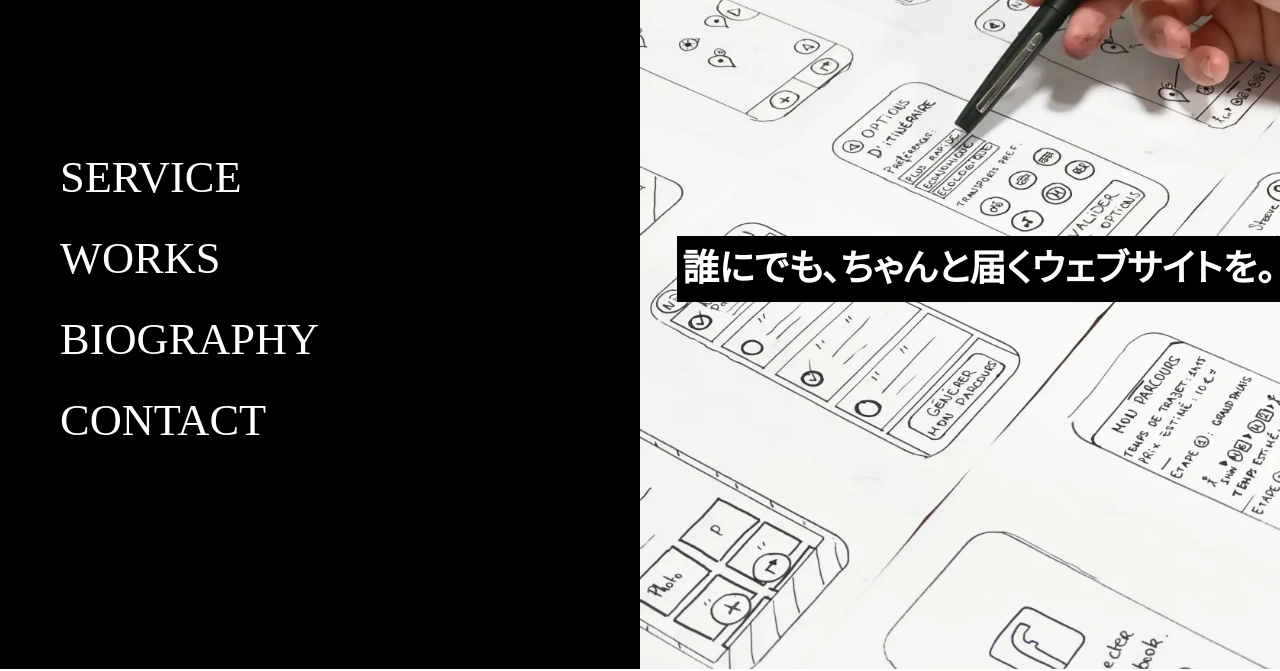
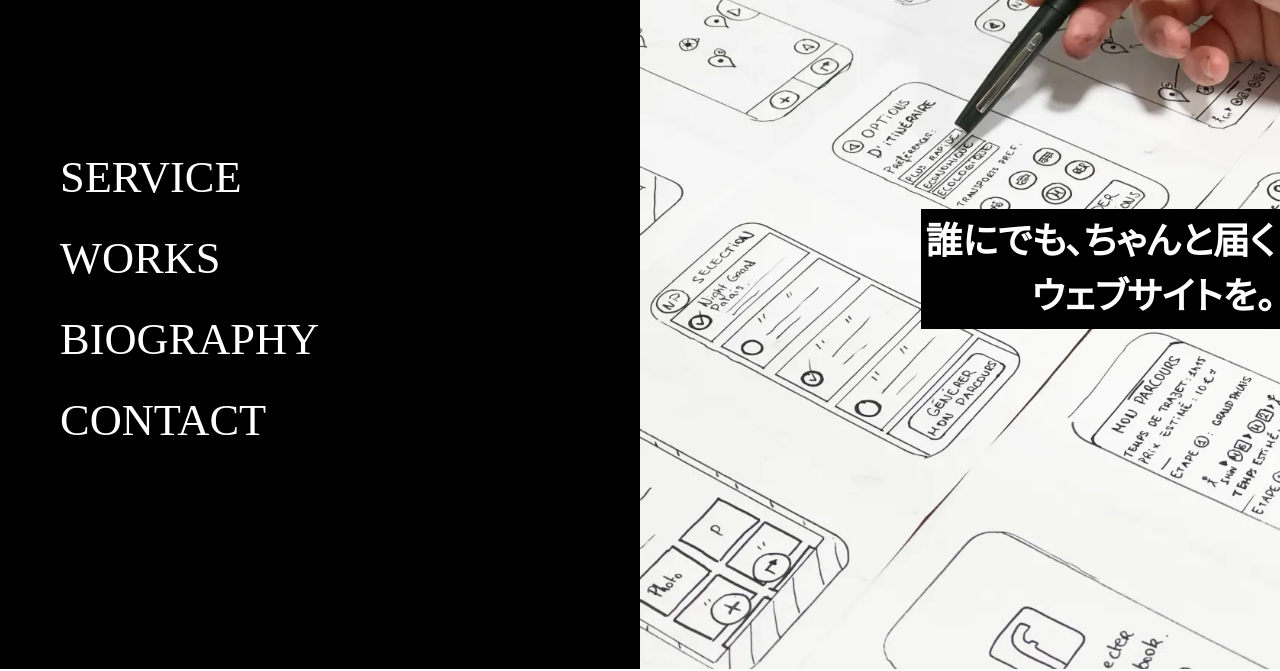
Before and after one commit to taka224/pickphat, a plain HTML site: page index.html in a window 1280 px wide. Shown: the part 131-802 px from the top of the page. Drawn offline with Linux system fonts and the light colour scheme.

Commit message:
コピーを2行に変更

```diff
--- a/index.html
+++ b/index.html
@@ -60,7 +60,7 @@
                 </nav>
             </div>
             <div id="fv">
-                <p><strong>誰にでも、<span>ちゃんと届くウェブサイトを。</span></strong></p>
+                <p><strong>誰にでも、ちゃんと届く<br>ウェブサイトを。</strong></p>
             </div>
         </header>
         <main>
```
